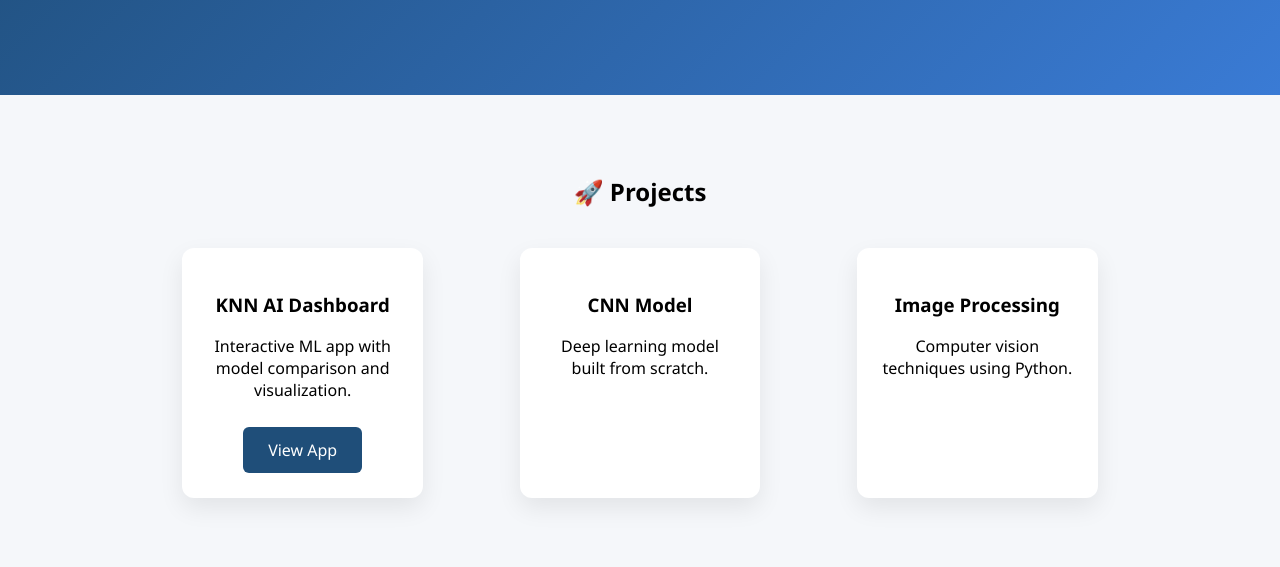
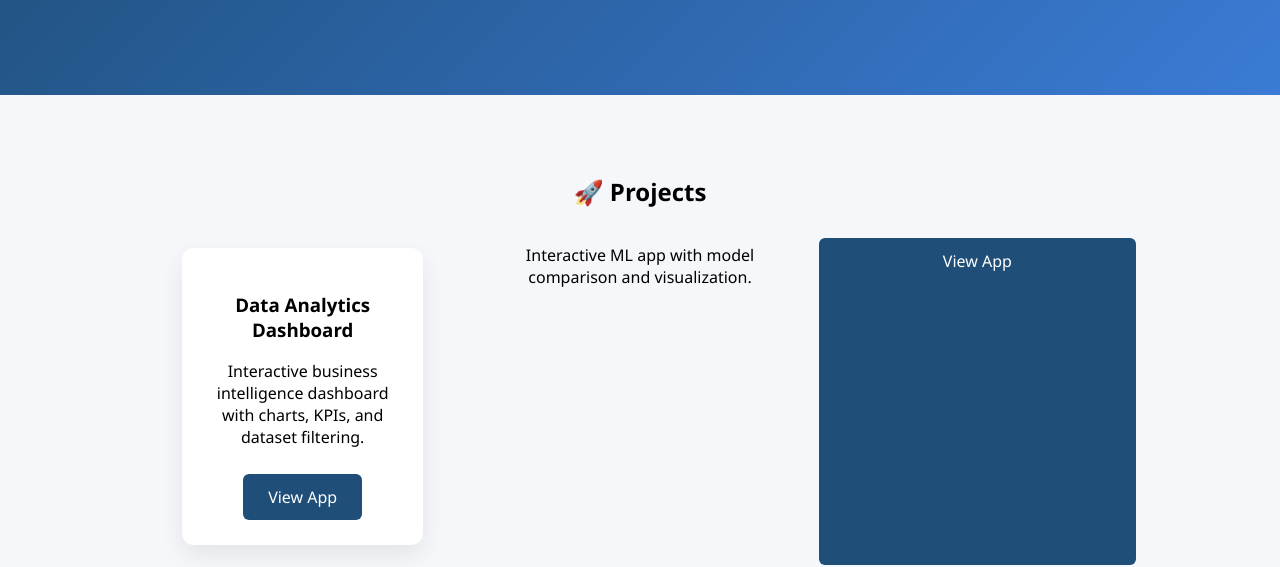
Before and after one commit to Nadeslava/nadeslava.github.io, a plain HTML site: page index.html in a window 1280 px wide. Shown: the part 262-829 px from the top of the page. Drawn offline with Linux system fonts and the light colour scheme.

Commit message:
Update index.html

```diff
--- a/index.html
+++ b/index.html
@@ -118,8 +118,20 @@
 
     <div class="grid">
 
-        <div class="card">
-            <h3>KNN AI Dashboard</h3>
+       <div class="card">
+    <h3>Data Analytics Dashboard</h3>
+
+    <p>
+        Interactive business intelligence dashboard with
+        charts, KPIs, and dataset filtering.
+    </p>
+
+    <a class="button"
+       href="YOUR_STREAMLIT_LINK"
+       target="_blank">
+       View App
+    </a>
+</div>
             <p>Interactive ML app with model comparison and visualization.</p>
             <a class="button" href="https://ovyvpf3jzgj2gu3oxph7sj.streamlit.app/" target="_blank">View App</a>
         </div>
```
